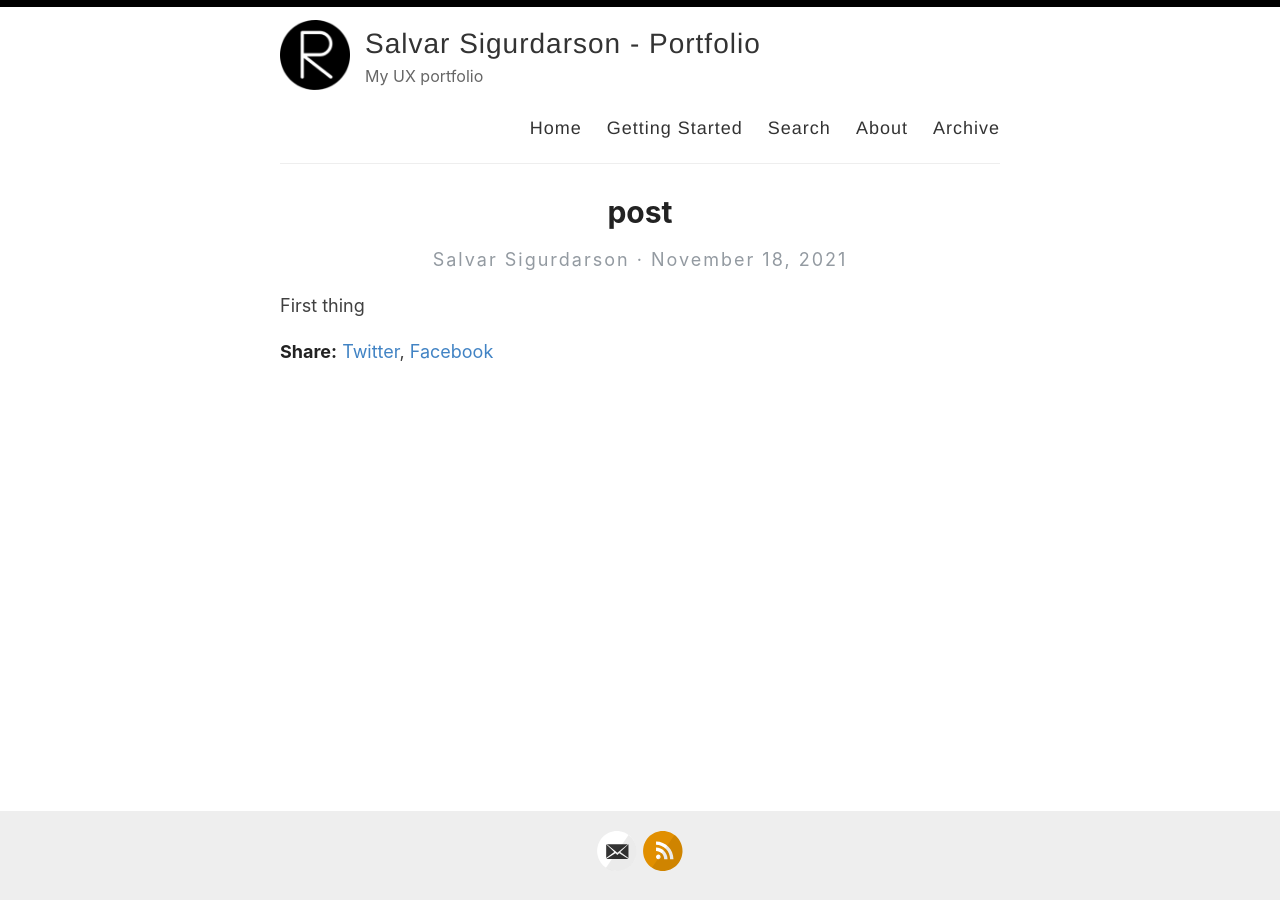
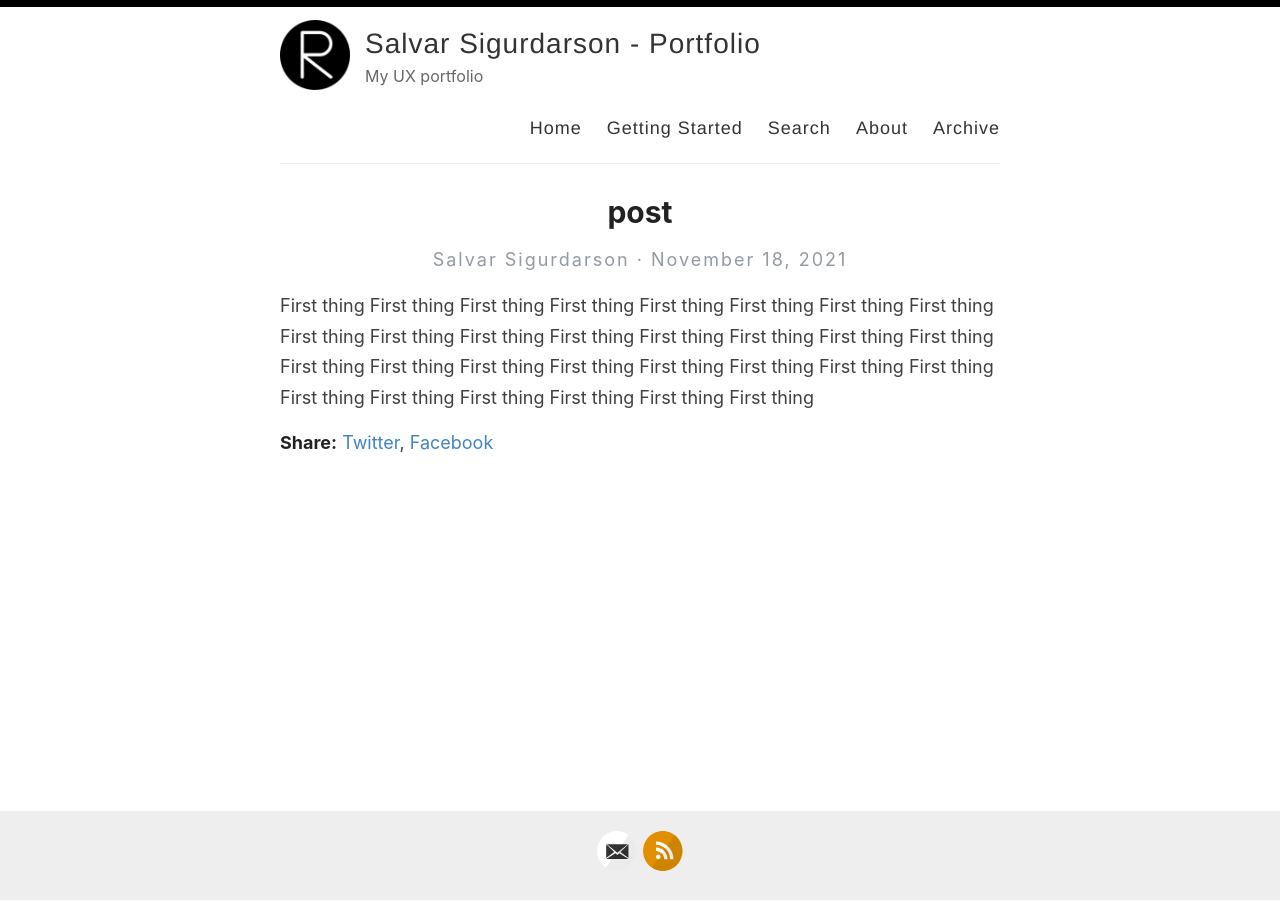
Before and after one commit to Salvar/salvar.github.io, a Jekyll site: the page built from _posts/2021-11-18-first.md, in a window 1280 px wide. Built offline with Jekyll 4.4.1, drawn with Linux system fonts in a browser that asks for light colours.

Commit message:
Update 2021-11-18-first.md

```diff
--- a/_posts/2021-11-18-first.md
+++ b/_posts/2021-11-18-first.md
@@ -3,4 +3,32 @@ layout: post
 title: post
 ---
 
+First thing First thing
 First thing
+First thing
+First thing
+First thing
+First thing
+First thing
+First thing
+First thing
+First thing
+First thing
+First thing
+First thing
+First thing
+First thing
+First thing
+First thing
+First thing
+First thing
+First thing
+First thing
+First thing
+First thing
+First thing
+First thing
+First thing
+First thing
+First thing
+First thing
```
